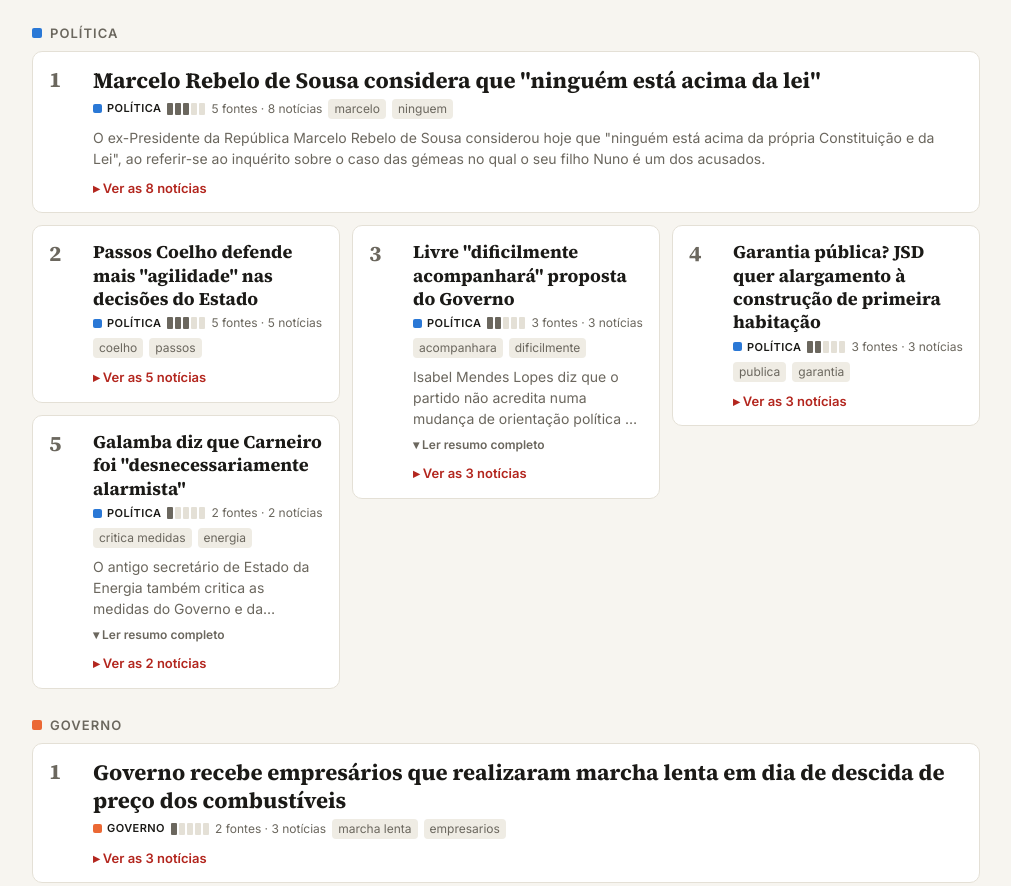
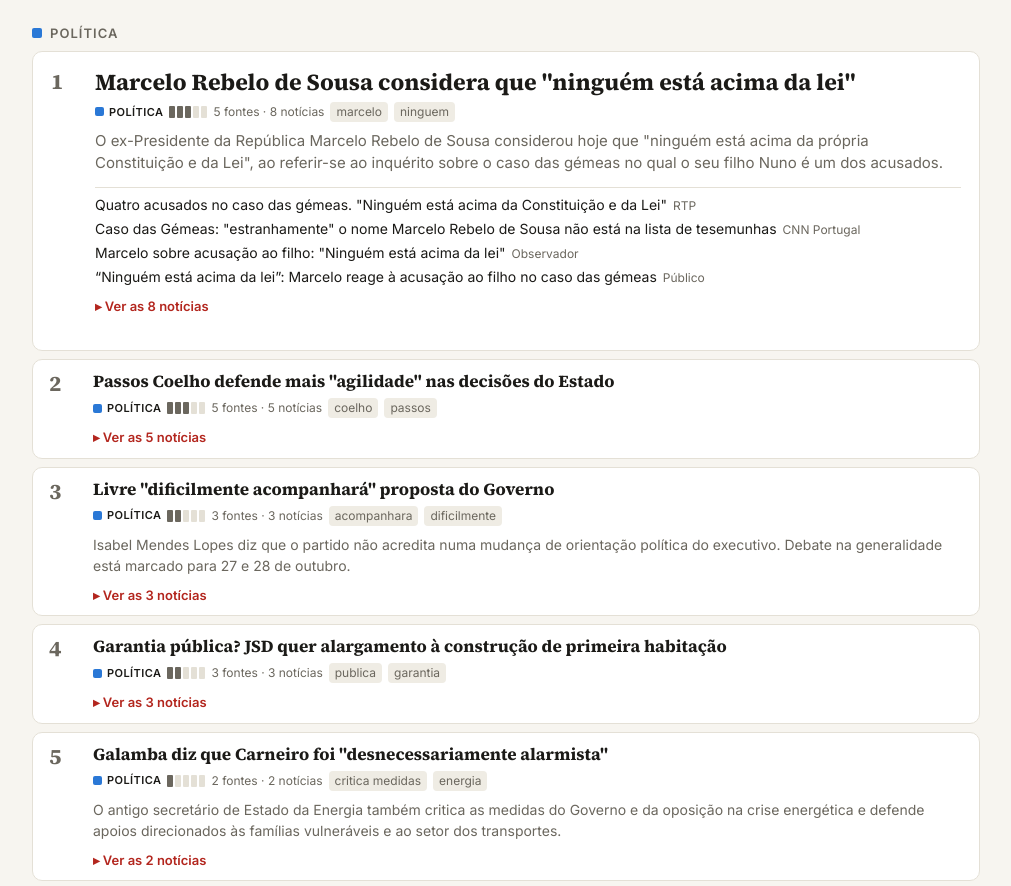
Before and after one commit to srPeanuts/RSS-Noticias, a plain HTML site: page docs/index.html in a window 1280 px wide. Shown: the part 837-1723 px from the top of the page, without its empty margins (134-1145 px from the left). Drawn offline with Linux system fonts and the light colour scheme.

Commit message:
Redesign destaque de temas em lista
A lista de temas passou a usar um layout vertical em vez de colunas, com o tema n.º 1 destacado em altura e conteúdo extra visível. Este ajuste mostra outras notícias sobre o mesmo tema diretamente no cartão principal e substitui a lógica antiga de distribuição em colunas por uma medição da altura típica dos restantes itens.

```diff
--- a/docs/index.html
+++ b/docs/index.html
@@ -64,11 +64,18 @@ h2.sec small{font-weight:500;text-transform:none;letter-spacing:0}
 .capa span{display:block;font-size:12px;margin-top:5px;color:var(--muted);line-height:1.25}
 .capa em{font-style:normal;color:var(--accent)}
 /* cartões */
-.lista{display:grid;grid-template-columns:repeat(auto-fill,minmax(290px,1fr));gap:12px;align-items:start}
-.lista.colunas{display:flex;flex-wrap:wrap;align-items:flex-start}
-.lista.colunas>.tema{flex:1 1 100%}
-.lista .coluna{flex:1 1 0;min-width:0;display:flex;flex-direction:column;gap:12px}
-.lista.destaque>.tema:first-child h3{font-size:22px}
+/* lista: um tema por linha; o n.º 1 com o dobro da altura (medida em ajustarDestaque) */
+.lista{display:flex;flex-direction:column;gap:8px}
+.lista>.tema{padding:10px 16px}
+.lista .tema h3{font-size:17px}
+.lista .resumo{-webkit-line-clamp:2!important}
+.lista.destaque>.tema:first-child{padding:16px 18px}
+.outras{grid-column:2;list-style:none;margin:8px 0 0;padding:8px 0 0;border-top:1px solid var(--line);display:flex;flex-direction:column;gap:5px}
+.outras li{font-size:14px;line-height:1.35}
+.outras li a{text-decoration:none}.outras li a:hover{text-decoration:underline}
+.outras li small{color:var(--muted);margin-left:6px;font-size:12px}
+.lista.destaque>.tema:first-child h3{font-size:23px}
+.lista.destaque>.tema:first-child .resumo{-webkit-line-clamp:5!important;font-size:15px}
 .tema{background:var(--card);border:1px solid var(--line);border-radius:10px;padding:14px 16px;display:grid;grid-template-columns:34px 1fr;gap:4px 10px;align-content:start}
 .tema.sem-rank{grid-template-columns:1fr}.tema.sem-rank>*{grid-column:1}
 .rank{font:700 22px/1 "Source Serif 4",Georgia,serif;color:var(--muted);padding-top:2px}
@@ -298,9 +305,21 @@ function cartao(t, i, periodo, dias){
       ${(t.palavras||[]).slice(0,2).map(k=>`<span class="kw">${esc(k)}</span>`).join("")}
     </div>
     ${t.resumo ? `<p class="resumo">${esc(t.resumo)}</p><button class="mais" hidden>▾ Ler resumo completo</button>` : ""}
+    ${i === 0 ? outrasNoticias(t) : ""}
     ${periodo ? cobertura(t.serie, dias, t.categoria) : ""}
     <details><summary>Ver ${t.n_artigos==1?"a notícia":"as "+t.artigos.length+" notícias"}</summary><ul>${listaArtigos(t)}</ul></details>
   </article>`;
+}
+
+/* No tema n.º 1: títulos de outras notícias sobre o mesmo assunto, já visíveis */
+function outrasNoticias(t){
+  // primeiro uma notícia por jornal; depois completa até 4 com outras notícias diferentes
+  const vistas = new Set([t.titulo]), fontes = new Set(), lista = [];
+  for (const a of t.artigos || []) if (!vistas.has(a.titulo) && !fontes.has(a.fonte)) { vistas.add(a.titulo); fontes.add(a.fonte); lista.push(a); }
+  for (const a of t.artigos || []) if (lista.length < 4 && !vistas.has(a.titulo)) { vistas.add(a.titulo); lista.push(a); }
+  lista.splice(4);
+  if (!lista.length) return "";
+  return `<ul class="outras">${lista.map(a => `<li><a href="${esc(a.link)}" target="_blank" rel="noopener">${esc(a.titulo)}</a><small>${esc(a.fonte)}</small></li>`).join("")}</ul>`;
 }
 
 function cartaoOpiniao(t){
@@ -463,7 +482,7 @@ async function render(){
         (st.vista==="semana" ? blocoEmAlta(d.em_alta, dias) : "") +
         blocoTemas(filtrarTemas(d.temas), true, dias);
     }
-    montarColunas(alvo);
+    ajustarDestaque(alvo);
     ativarResumos(alvo);
     alvo.querySelectorAll("[data-ir]").forEach(el => el.onclick = () => { st.vista = el.dataset.ir; render(); window.scrollTo(0,0); });
   } catch(e){
@@ -477,27 +496,19 @@ document.addEventListener("mouseover", e => { const el = e.target.closest("[data
 document.addEventListener("mouseout", e => { if (e.target.closest("[data-tip]")) esconderTip(); });
 document.addEventListener("touchstart", e => { const el = e.target.closest("[data-tip]"); if (!el) { esconderTip(); return; } const r = el.getBoundingClientRect(); mostrarTip(el.dataset.tip, r.left + r.width/2, r.top); }, {passive:true});
 
-/* Grelha em colunas: cada cartão vai para a coluna mais curta, pela ordem do ranking,
-   para não ficarem buracos por baixo dos cartões mais baixos. */
-function montarColunas(raiz){
-  raiz.querySelectorAll(".lista").forEach(lista => {
-    const cartoes = [...lista.children];
-    const largura = lista.clientWidth;
-    const n = largura >= 880 ? 3 : largura >= 580 ? 2 : 1;
-    if (n === 1 || cartoes.length < 2) return;
-    const destaque = lista.classList.contains("destaque") ? cartoes.shift() : null;
-    lista.innerHTML = "";
-    lista.classList.add("colunas");
-    if (destaque) lista.appendChild(destaque);
-    const colunas = Array.from({length:n}, () => { const c = document.createElement("div"); c.className = "coluna"; lista.appendChild(c); return c; });
-    cartoes.forEach(cartao => {
-      const alvo = colunas.reduce((a, b) => b.offsetHeight < a.offsetHeight ? b : a);
-      alvo.appendChild(cartao);
-    });
+let larguraAnterior = window.innerWidth, espera;
+window.addEventListener("resize", () => { clearTimeout(espera); espera = setTimeout(() => { if (Math.abs(window.innerWidth - larguraAnterior) > 40){ larguraAnterior = window.innerWidth; render(); } }, 200); });
+
+/* O tema n.º 1 de cada lista fica com o dobro da altura típica das outras linhas */
+function ajustarDestaque(raiz){
+  raiz.querySelectorAll(".lista.destaque").forEach(lista => {
+    const [primeiro, ...resto] = lista.children;
+    if (!primeiro || !resto.length) return;
+    const alturas = resto.map(e => e.offsetHeight).sort((a,b) => a-b);
+    const tipica = alturas[Math.floor(alturas.length/2)];
+    primeiro.style.minHeight = (2 * tipica) + "px";
   });
 }
-let larguraAnterior = window.innerWidth, espera;
-window.addEventListener("resize", () => { clearTimeout(espera); espera = setTimeout(() => { if (Math.abs(window.innerWidth - larguraAnterior) > 40){ larguraAnterior = window.innerWidth; render(); } }, 200); });
 
 function ativarResumos(raiz){
   raiz.querySelectorAll(".resumo").forEach(p => {
```
